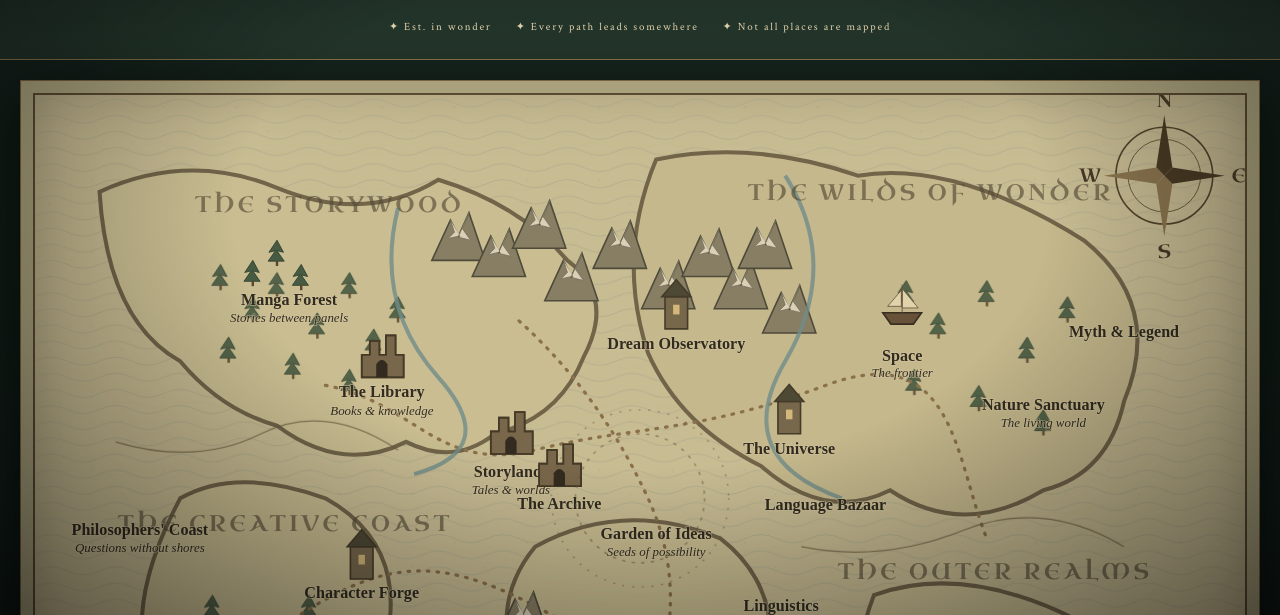
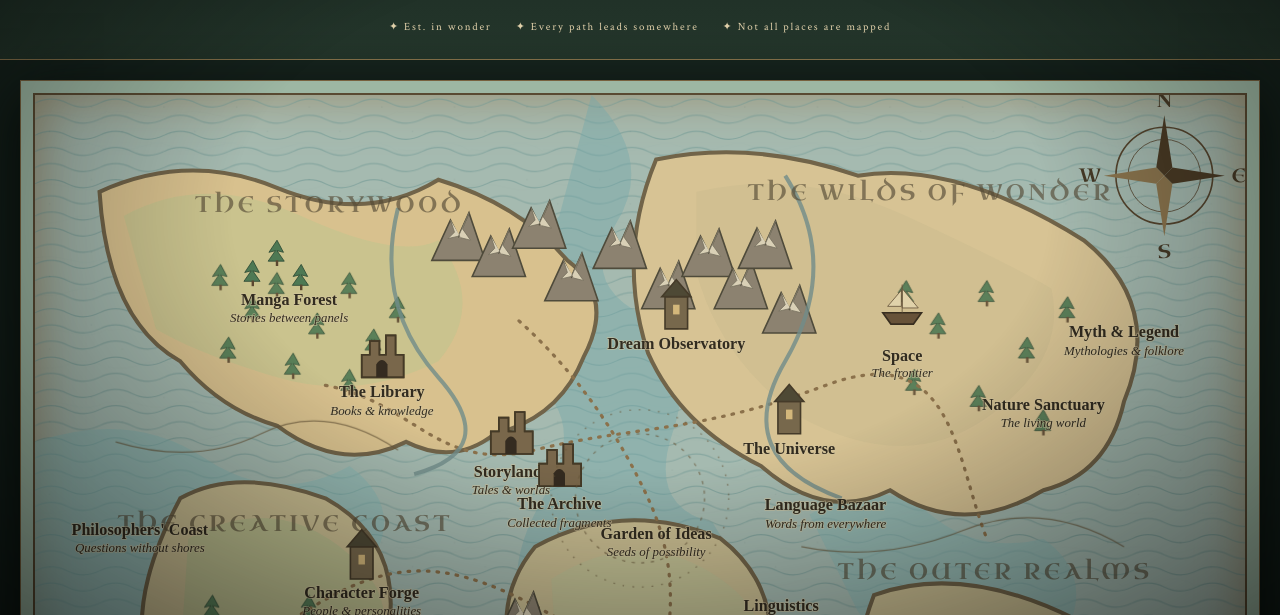
Before and after one commit to ayumu-corvane/the-observatory, a plain HTML site: page index.html in a window 1280 px wide. Shown: the part 185-800 px from the top of the page. Drawn offline with Linux system fonts and the light colour scheme; a web font is replaced by a local one.

Commit message:
Add colorful terrain, flowing waterways, and landmark subtitles

```diff
--- a/index.html
+++ b/index.html
@@ -5,7 +5,7 @@
 <title>The Observatory — Atlas of a Curious Mind</title>
 <style>
 @import url('https://fonts.googleapis.com/css2?family=IM+Fell+English:ital@0;1&family=Uncial+Antiqua&family=Crimson+Text:ital,wght@0,400;0,600;1,400&display=swap');
-:root{--paper:#d9c79e;--ink:#30291d;--dark:#17251e;--gold:#a78045;--green:#51664c;--water:#647f82}
+:root{--paper:#d9c79e;--ink:#30291d;--dark:#17251e;--gold:#a78045;--green:#51664c;--water:#5f9aa2}
 *{box-sizing:border-box}html{scroll-behavior:auto}body{margin:0;color:var(--ink);background:#17241e;font-family:'Crimson Text',serif}
 body:before{content:"";position:fixed;inset:0;pointer-events:none;background:radial-gradient(ellipse,transparent 45%,rgba(0,0,0,.55) 100%);z-index:5}
 .top{padding:32px 24px 25px;text-align:center;color:#e0d0aa;background:linear-gradient(#17241e,#24362b);border-bottom:1px solid #8d774e}
@@ -14,8 +14,8 @@ h1{font-family:'Uncial Antiqua',serif;font-size:clamp(35px,6vw,70px);font-weight
 .subtitle{font-style:italic;font-size:20px;color:#c7b58e}
 .topline{display:flex;justify-content:center;gap:24px;margin-top:23px;font-size:11px;letter-spacing:.16em;text-color:#9f9a7c}
 .shell{max-width:1600px;margin:auto;padding:20px}
-.map-frame{background:#a9a17c;padding:12px;border:1px solid #77613e;box-shadow:0 15px 55px #050b08;position:relative}
-.map{width:100%;height:auto;display:block;background:#c6ba91;border:2px solid #594a32;box-shadow:inset 0 0 50px #7e755b}
+.map-frame{background:#9db7a3;padding:12px;border:1px solid #77613e;box-shadow:0 15px 55px #050b08;position:relative}
+.map{width:100%;height:auto;display:block;background:#8eb4b8;border:2px solid #594a32;box-shadow:inset 0 0 50px #7e755b}
 .map text{font-family:'IM Fell English',serif;fill:#322c20;paint-order:stroke;stroke:#d4c6a0;stroke-width:2px;stroke-opacity:.65;stroke-linejoin:round}
 .region{font-family:'Uncial Antiqua',serif!important;font-size:28px;letter-spacing:4px;fill:#554b36!important;opacity:.65;stroke:none!important}
 .place{cursor:grab;user-select:none;-webkit-user-select:none}.place:active{cursor:grabbing}
@@ -37,22 +37,22 @@ footer{text-align:center;padding:24px;border-top:1px solid #5b604c;color:#9c997e
 <header class="top"><div class="kicker">A cartographer's work in progress</div><h1>THE OBSERVATORY</h1><div class="subtitle">An atlas of curiosities, creations, and things yet undiscovered.</div><div class="topline"><span>✦ Est. in wonder</span><span>✦ Every path leads somewhere</span><span>✦ Not all places are mapped</span></div></header>
 <main class="shell"><div class="map-frame"><svg class="map" viewBox="0 0 1500 1000" role="img" aria-label="Fantasy map of The Observatory">
 <defs>
-<pattern id="paper" width="90" height="90" patternUnits="userSpaceOnUse"><rect width="90" height="90" fill="#c9bd94"/><path d="M0 22 Q20 18 45 25 T90 20 M0 67 Q20 72 45 63 T90 70" fill="none" stroke="#b4a77f" stroke-width=".7" opacity=".3"/><circle cx="18" cy="45" r="1" fill="#817450" opacity=".3"/><circle cx="70" cy="15" r="1" fill="#817450" opacity=".3"/></pattern>
-<pattern id="sea" width="80" height="40" patternUnits="userSpaceOnUse"><path d="M0 10 Q20 0 40 10 T80 10 M0 30 Q20 20 40 30 T80 30" fill="none" stroke="#536f72" stroke-width="1" opacity=".45"/></pattern>
-<g id="tree"><path d="M0 0 l-10 15 8-2 -9 13 20 0 -9-13 8 2z" fill="#475b42" stroke="#293b2c" stroke-width="1"/><path d="M0 25v7" stroke="#5b4730" stroke-width="3"/></g>
-<g id="mountain"><path d="M-28 35 L-5-15 5 5 18-24 38 35Z" fill="#887e64" stroke="#4f4b3b" stroke-width="2"/><path d="M-5-15 0 0 -8 8 5 5 18-24 10-4 20 10 8 7" fill="#d9d0b6" stroke="#77715f" stroke-width="1"/></g>
+<pattern id="paper" width="90" height="90" patternUnits="userSpaceOnUse"><rect width="90" height="90" fill="#e1c99b"/><path d="M0 22 Q20 18 45 25 T90 20 M0 67 Q20 72 45 63 T90 70" fill="none" stroke="#b4a77f" stroke-width=".7" opacity=".3"/><circle cx="18" cy="45" r="1" fill="#817450" opacity=".3"/><circle cx="70" cy="15" r="1" fill="#817450" opacity=".3"/></pattern>
+<pattern id="sea" width="80" height="40" patternUnits="userSpaceOnUse"><path d="M0 10 Q20 0 40 10 T80 10 M0 30 Q20 20 40 30 T80 30" fill="none" stroke="#3e818d" stroke-width="1.3" opacity=".55"/></pattern>
+<g id="tree"><path d="M0 0 l-10 15 8-2 -9 13 20 0 -9-13 8 2z" fill="#4e7954" stroke="#294632" stroke-width="1"/><path d="M0 25v7" stroke="#5b4730" stroke-width="3"/></g>
+<g id="mountain"><path d="M-28 35 L-5-15 5 5 18-24 38 35Z" fill="#8c8270" stroke="#4f4b3b" stroke-width="2"/><path d="M-5-15 0 0 -8 8 5 5 18-24 10-4 20 10 8 7" fill="#d9d0b6" stroke="#77715f" stroke-width="1"/></g>
 <g id="castle"><path d="M-25 20V-8h10v-17h12v17h8v-24h12v24h10v28z" fill="#79674b" stroke="#463923" stroke-width="2"/><path d="M-25-8h10v-17h12v17h8v-24h12v24h10v28h-52z" fill="none" stroke="#443a27" stroke-width="2"/><path d="M-7 20V4Q0-7 7 4V20" fill="#342b20"/></g>
 <g id="tower"><path d="M-14 25V-15H14V25Z" fill="#77684c" stroke="#453b29" stroke-width="2"/><path d="M-18-15 0-36 18-15Z" fill="#4e4935" stroke="#453b29" stroke-width="2"/><rect x="-4" y="-5" width="8" height="12" fill="#d3b77b"/></g>
 <g id="ship"><path d="M-24 0H24L14 14H-14Z" fill="#675239" stroke="#382e20" stroke-width="2"/><path d="M0-35V0 M0-30L20-6H0Z M-1-28L-18-8H-1Z" fill="#e0d2aa" stroke="#645238"/></g>
 </defs>
-<rect width="1500" height="1000" fill="url(#sea)"/><rect width="1500" height="1000" fill="url(#paper)" opacity=".55"/>
+<rect width="1500" height="1000" fill="url(#sea)"/><rect width="1500" height="1000" fill="url(#paper)" opacity=".28"/><path d="M0 430 Q120 390 210 450 T390 460 Q470 520 400 600 T220 700 Q90 660 0 740Z" fill="#82b5b4" opacity=".45"/><path d="M690 0 Q770 80 720 160 T770 280 Q820 330 790 420 T840 530 Q900 620 850 730 T930 900 L1000 1000 L650 1000 Q720 900 670 820 T620 680 Q570 600 630 500 T610 350 Q570 230 650 150Z" fill="#72a7aa" opacity=".42"/><path d="M960 520 Q1050 470 1110 520 T1250 550 Q1320 600 1270 680 T1150 740 Q1060 700 1020 640Z" fill="#8ab8b5" opacity=".55"/>
 <!-- coastlines and land -->
-<path d="M80 120 Q190 70 300 115 T500 105 Q600 135 660 205 Q720 250 680 325 Q650 400 570 420 Q520 460 460 430 Q380 470 300 410 Q230 390 180 330 Q90 280 80 120Z" fill="#c9bd91" stroke="#716449" stroke-width="5"/>
-<path d="M770 80 Q890 55 1020 100 Q1140 80 1300 180 Q1400 260 1350 380 Q1330 470 1250 490 Q1150 550 1060 490 Q980 530 900 460 Q800 410 760 320 Q720 200 770 80Z" fill="#c5b88c" stroke="#716449" stroke-width="5"/>
+<path d="M80 120 Q190 70 300 115 T500 105 Q600 135 660 205 Q720 250 680 325 Q650 400 570 420 Q520 460 460 430 Q380 470 300 410 Q230 390 180 330 Q90 280 80 120Z" fill="#d8c18e" stroke="#716449" stroke-width="5"/>
+<path d="M770 80 Q890 55 1020 100 Q1140 80 1300 180 Q1400 260 1350 380 Q1330 470 1250 490 Q1150 550 1060 490 Q980 530 900 460 Q800 410 760 320 Q720 200 770 80Z" fill="#d7c394" stroke="#716449" stroke-width="5"/>
 <path d="M180 500 Q250 460 360 500 Q450 550 440 650 Q430 760 330 820 Q230 850 170 760 Q90 670 180 500Z" fill="#c9bd91" stroke="#716449" stroke-width="5"/>
 <path d="M620 560 Q730 500 850 550 Q940 620 900 750 Q850 850 730 850 Q620 810 590 700 Q570 620 620 560Z" fill="#c9bd91" stroke="#716449" stroke-width="5"/>
 <path d="M1040 620 Q1150 580 1290 650 Q1400 730 1300 850 Q1200 930 1080 860 Q980 780 1040 620Z" fill="#c9bd91" stroke="#716449" stroke-width="5"/>
-<!-- forest patches -->
+<!-- soft watercolor terrain --><path d="M110 150 Q210 95 330 150 T500 180 Q560 260 500 330 Q400 380 300 350 T150 290Z" fill="#b5c58c" opacity=".42"/><path d="M820 120 Q950 90 1080 150 T1260 240 Q1280 330 1180 400 T950 400 Q850 330 820 220Z" fill="#c5b88c" opacity=".38"/><path d="M190 550 Q300 490 390 570 T380 740 Q260 800 180 700Z" fill="#a8bd8b" opacity=".42"/><path d="M640 600 Q750 530 850 600 T850 760 Q740 820 650 750Z" fill="#b7c49a" opacity=".4"/><!-- forest patches -->
 <g opacity=".9"><use href="#tree" x="230" y="210"/><use href="#tree" x="270" y="250"/><use href="#tree" x="300" y="220"/><use href="#tree" x="350" y="270"/><use href="#tree" x="390" y="220"/><use href="#tree" x="420" y="290"/><use href="#tree" x="240" y="300"/><use href="#tree" x="320" y="320"/><use href="#tree" x="390" y="340"/><use href="#tree" x="450" y="250"/>
 <use href="#tree" x="1080" y="230"/><use href="#tree" x="1120" y="270"/><use href="#tree" x="1180" y="230"/><use href="#tree" x="1230" y="300"/><use href="#tree" x="1280" y="250"/><use href="#tree" x="1090" y="340"/><use href="#tree" x="1170" y="360"/><use href="#tree" x="1250" y="390"/>
 <use href="#tree" x="220" y="620"/><use href="#tree" x="280" y="660"/><use href="#tree" x="340" y="620"/><use href="#tree" x="390" y="700"/><use href="#tree" x="300" y="740"/><use href="#tree" x="1100" y="760"/><use href="#tree" x="1170" y="800"/><use href="#tree" x="1260" y="750"/></g>
@@ -68,7 +68,7 @@ footer{text-align:center;padding:24px;border-top:1px solid #5b604c;color:#9c997e
 <g class="place" data-name="The Library" transform="translate(-40 -20)" data-desc="A vast, ever-expanding library. Books, notes, knowledge, discoveries, and anything worth keeping."><use href="#castle" x="470" y="350"/><text class="label" x="470" y="395">The Library</text><text class="small" x="470" y="417">Books &amp; knowledge</text></g>
 <g class="place" data-name="Manga Forest" transform="translate(0 0)" data-desc="A forest of panels, volumes, characters, worlds, and stories waiting to be read."><use href="#tree" x="270" y="205"/><use href="#tree" x="300" y="180"/><use href="#tree" x="330" y="210"/><text class="label" x="315" y="260">Manga Forest</text><text class="small" x="315" y="282">Stories between panels</text></g>
 <g class="place" data-name="The OC Atelier" transform="translate(-20 40)" data-desc="The workshop where original characters are born, redesigned, developed, and occasionally cause chaos."><use href="#tower" x="260" y="650"/><text class="label" x="260" y="700">OC Atelier</text><text class="small" x="260" y="721">Original creations</text></g>
-<g class="place" data-name="Character Forge" transform="translate(25 -25)" data-desc="A forge for personalities, designs, quirks, backstories, relationships, and characters who refuse to behave."><use href="#tower" x="380" y="600"/><text class="label" x="380" y="648">Character Forge</text></g>
+<g class="place" data-name="Character Forge" transform="translate(25 -25)" data-desc="A forge for personalities, designs, quirks, backstories, relationships, and characters who refuse to behave."><use href="#tower" x="380" y="600"/><text class="label" x="380" y="648">Character Forge</text><text class="small" x="380" y="670">People &amp; personalities</text></g>
 <g class="place" data-name="Storylands" transform="translate(50 35)" data-desc="A continent of plots, manga ideas, novels, scenes, worlds, and narrative experiments."><use href="#castle" x="540" y="390"/><text class="label" x="540" y="438">Storylands</text><text class="small" x="540" y="460">Tales &amp; worlds</text></g>
 <g class="place" data-name="Philosophers' Coast" transform="translate(-50 -45)" data-desc="Questions about existence, ethics, society, meaning, nature, and all those thoughts that refuse to leave at 2 AM."><text class="label" x="180" y="590">Philosophers' Coast</text><text class="small" x="180" y="612">Questions without shores</text></g>
 <g class="place" data-name="The Universe" transform="translate(45 15)" data-desc="Cosmology, galaxies, stars, black holes, origins, endings, and the immense things we don't yet know."><use href="#tower" x="890" y="380"/><text class="label" x="890" y="430">The Universe</text></g>
@@ -78,19 +78,19 @@ footer{text-align:center;padding:24px;border-top:1px solid #5b604c;color:#9c997e
 <g class="place" data-name="Linguistics" transform="translate(25 -20)" data-desc="Languages, etymology, writing systems, grammar, sounds, and the ways humans shape meaning."><text class="label" x="900" y="660">Linguistics</text><text class="small" x="900" y="682">Tongues &amp; symbols</text></g>
 <g class="place" data-name="Art" transform="translate(-20 20)" data-desc="Sketches, visual ideas, design, illustration, aesthetics, and experiments with shape and colour."><use href="#tower" x="430" y="720"/><text class="label" x="430" y="765">Art</text></g>
 <g class="place" data-name="The Music Isles" transform="translate(-30 20)" data-desc="Songs, musical ideas, rhythms, moods, and soundtracks to imaginary places."><text class="label" x="1180" y="810">The Music Isles</text><text class="small" x="1180" y="832">Sound &amp; silence</text></g>
-<g class="place" data-name="The Cinema" transform="translate(-25 -25)" data-desc="Films, animation, visual storytelling, scenes, and the art of making a world feel real."><text class="label" x="1100" y="870">The Cinema</text></g>
+<g class="place" data-name="The Cinema" transform="translate(-25 -25)" data-desc="Films, animation, visual storytelling, scenes, and the art of making a world feel real."><text class="label" x="1100" y="870">The Cinema</text><text class="small" x="1100" y="892">Stories in motion</text></g>
 <g class="place" data-name="Nature Sanctuary" transform="translate(20 -30)" data-desc="Animals, plants, ecosystems, environmental ideas, and the living world worth protecting."><text class="label" x="1230" y="420">Nature Sanctuary</text><text class="small" x="1230" y="442">The living world</text></g>
-<g class="place" data-name="History" transform="translate(-20 15)" data-desc="Civilizations, people, events, inventions, and the long, messy story of humanity."><text class="label" x="350" y="800">History</text></g>
-<g class="place" data-name="Myth &amp; Legend" data-desc="Mythologies, folklore, legendary creatures, ancient beliefs, and stories that outlived their origins."><text class="label" x="1350" y="300">Myth &amp; Legend</text></g>
+<g class="place" data-name="History" transform="translate(-20 15)" data-desc="Civilizations, people, events, inventions, and the long, messy story of humanity."><text class="label" x="350" y="800">History</text><text class="small" x="350" y="822">Echoes of the past</text></g>
+<g class="place" data-name="Myth &amp; Legend" data-desc="Mythologies, folklore, legendary creatures, ancient beliefs, and stories that outlived their origins."><text class="label" x="1350" y="300">Myth &amp; Legend</text><text class="small" x="1350" y="322">Mythologies &amp; folklore</text></g>
 <g class="place" data-name="Dream Observatory" transform="translate(35 -35)" data-desc="Dreams, lucid dreaming, surreal experiences, imagination, and the strange landscape of sleep."><use href="#tower" x="760" y="300"/><text class="label" x="760" y="350">Dream Observatory</text></g>
-<g class="place" data-name="The Archive" transform="translate(-30 35)" data-desc="An archive of personal notes, memories, ideas, references, and things that should not be lost."><use href="#castle" x="680" y="430"/><text class="label" x="680" y="478">The Archive</text></g>
+<g class="place" data-name="The Archive" transform="translate(-30 35)" data-desc="An archive of personal notes, memories, ideas, references, and things that should not be lost."><use href="#castle" x="680" y="430"/><text class="label" x="680" y="478">The Archive</text><text class="small" x="680" y="500">Collected fragments</text></g>
 <g class="place" data-name="The Inventors' Guild" transform="translate(30 20)" data-desc="Projects, experiments, prototypes, websites, inventions, and things being built simply because they can be."><use href="#tower" x="1020" y="700"/><text class="label" x="1020" y="750">Inventors' Guild</text></g>
 <g class="place" data-name="The Garden of Ideas" transform="translate(20 20)" data-desc="Random thoughts, sparks, concepts, questions, and seeds of projects that may grow into something huge."><text class="label" x="750" y="530">Garden of Ideas</text><text class="small" x="750" y="552">Seeds of possibility</text></g>
-<g class="place" data-name="The Language Bazaar" transform="translate(-20 -25)" data-desc="Languages being learned, phrases collected, translations, vocabulary, and cross-cultural discoveries."><text class="label" x="1000" y="540">Language Bazaar</text></g>
+<g class="place" data-name="The Language Bazaar" transform="translate(-20 -25)" data-desc="Languages being learned, phrases collected, translations, vocabulary, and cross-cultural discoveries."><text class="label" x="1000" y="540">Language Bazaar</text><text class="small" x="1000" y="562">Words from everywhere</text></g>
 <g class="place" data-name="The Uncharted" transform="translate(-30 20)" data-desc="A deliberately blank region. Interests, discoveries, and future obsessions will find their place here."><text class="label" x="560" y="850">The Uncharted</text><text class="small" x="560" y="872">Here be future interests</text></g>
-<g class="place" data-name="The Games District" transform="translate(-20 15)" data-desc="Games, worlds, mechanics, lore, challenges, and interactive ideas."><text class="label" x="1320" y="710">Games District</text></g>
+<g class="place" data-name="The Games District" transform="translate(-20 15)" data-desc="Games, worlds, mechanics, lore, challenges, and interactive ideas."><text class="label" x="1320" y="710">Games District</text><text class="small" x="1320" y="732">Worlds to play in</text></g>
 <g class="place" data-name="The Great Questions" transform="translate(20 25)" data-desc="The questions that connect everything: what is reality, what is life, how do we know, and what should we do?"><text class="label" x="850" y="820">The Great Questions</text></g>
-<!-- decorative cartography -->
+<!-- water flourishes --><g opacity=".7"><use href="#wave" x="90" y="470"/><use href="#wave" x="120" y="485"/><use href="#wave" x="480" y="520"/><use href="#wave" x="1000" y="570"/><use href="#wave" x="1300" y="520"/><use href="#wave" x="1380" y="600"/><use href="#wave" x="950" y="900"/><use href="#wave" x="450" y="880"/><use href="#wave" x="100" y="900"/></g><!-- decorative cartography -->
 <g fill="none" stroke="#69583b" stroke-width="1.5" opacity=".7"><path d="M100 430 Q200 460 280 420 T450 440"/><path d="M950 560 Q1050 580 1150 540 T1350 560"/><circle cx="750" cy="500" r="80" stroke-dasharray="4 8"/><circle cx="750" cy="500" r="110" stroke-dasharray="2 10"/></g>
 <g transform="translate(1400 100)"><circle r="60" fill="none" stroke="#55452e" stroke-width="2"/><circle r="45" fill="none" stroke="#55452e"/><path d="M0-75 10-10 0 0 -10-10Z" fill="#4a3b25"/><path d="M0 75 10 10 0 0 -10 10Z" fill="#8b754e"/><path d="M-75 0 -10 10 0 0 -10-10Z" fill="#8b754e"/><path d="M75 0 10 10 0 0 10-10Z" fill="#4a3b25"/><text class="compass" y="-85">N</text><text class="compass" y="102">S</text><text class="compass" x="92" y="8">E</text><text class="compass" x="-92" y="8">W</text></g>
 <text class="map-note" x="750" y="970">The map is incomplete by design. There are always more worlds to discover.</text>
```
